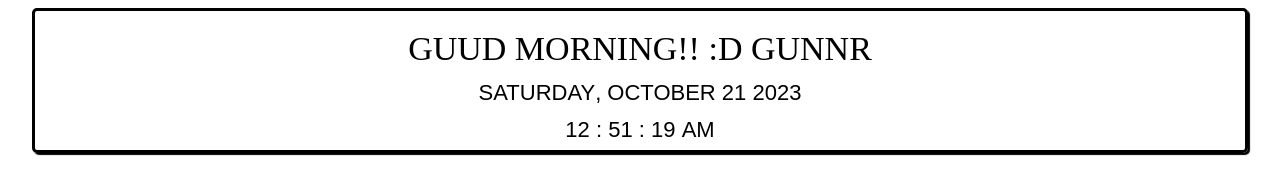
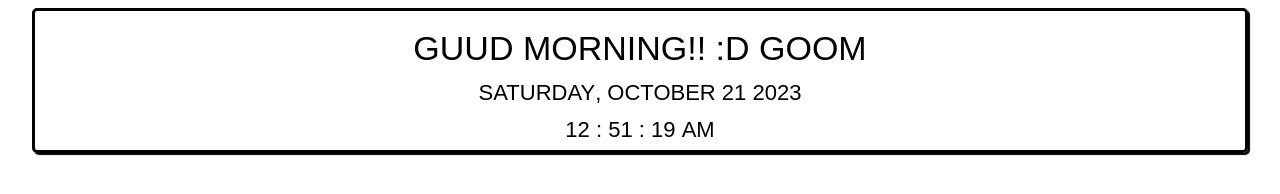
Before and after one commit to GoopieGum/Notion-Widgets, a plain HTML site: page index.html in a window 1280 px wide. Drawn offline with Linux system fonts and the light colour scheme.

Commit message:
Update index.html

```diff
--- a/index.html
+++ b/index.html
@@ -31,6 +31,7 @@
 
 
         .greet{
+            font-family: arial;
             font-size: 3em;
         }
 
@@ -94,7 +95,7 @@
 
 function dispalyGreetings(today){
         hrs = today.getHours();
-        name="Gunnr"
+        name="Goom"
         if (hrs < 12)
             greet = 'Guud Morning!! :D  '+name;
         else if (hrs >= 12 && hrs <= 17)
```
